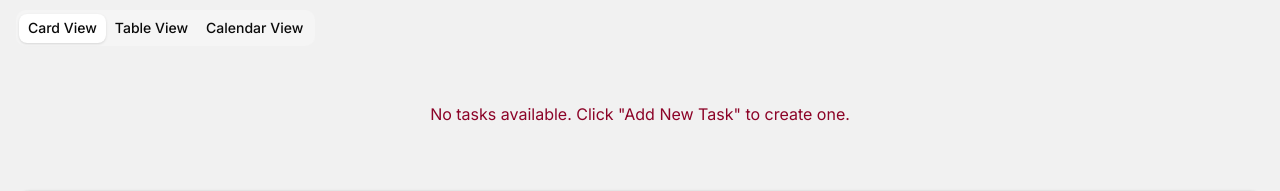
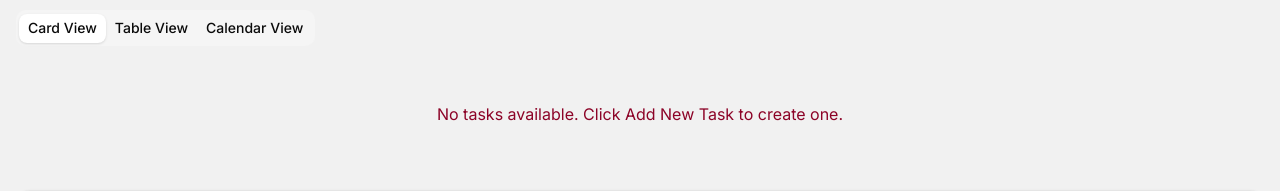
Before and after one commit to raimusthafa/management_task, a Next.js app: page / in a window 1280 px wide. Shown: the part 707-898 px from the top of the page. Built offline with nearby package versions, Linux system fonts and the light colour scheme.

Commit message:
fix tanda petik

```diff
--- a/src/app/component/DteleConfirmDialog.tsx
+++ b/src/app/component/DeteleConfirmDialog.tsx
@@ -30,7 +30,7 @@ export function DeleteConfirmDialog({
         <AlertDialogHeader>
           <AlertDialogTitle className="text-[#8c0327]">Delete Task</AlertDialogTitle>
           <AlertDialogDescription>
-            Are you sure you want to delete "{taskTitle}"? This action cannot be undone.
+            Are you sure you want to delete {taskTitle}? This action cannot be undone.
           </AlertDialogDescription>
         </AlertDialogHeader>
         <AlertDialogFooter>
--- a/src/app/component/TaskCard.tsx
+++ b/src/app/component/TaskCard.tsx
@@ -73,7 +73,7 @@ export default function TaskCard({ tasks, onEdit, onDelete }: TaskCardProps) {
       ))}
       {tasks.length === 0 && (
         <div className="col-span-full text-center py-8 text-[#8c0327]">
-          No tasks available. Click "Add New Task" to create one.
+          No tasks available. Click Add New Task to create one.
         </div>
       )}
     </div>
--- a/src/app/component/TaskTable.tsx
+++ b/src/app/component/TaskTable.tsx
@@ -87,7 +87,7 @@ export default function TaskTable({ tasks, onEdit, onDelete }: TaskTableProps) {
           {tasks.length === 0 && (
             <TableRow>
               <TableCell colSpan={5} className="text-center text-[#8c0327]">
-                No tasks available. Click "Add New Task" to create one.
+                No tasks available. Click Add New Task to create one.
               </TableCell>
             </TableRow>
           )}
--- a/src/app/page.tsx
+++ b/src/app/page.tsx
@@ -13,7 +13,7 @@ import TaskCard from "./component/TaskCard";
 import TaskTable from "./component/TaskTable";
 import TaskCalendar from "./component/TaskCalendar";
 import TaskForm from "./component/taskForm";
-import { DeleteConfirmDialog } from "./component/DteleConfirmDialog";
+import { DeleteConfirmDialog } from "./component/DeteleConfirmDialog";
 
 export type Task = {
   id: number;
```
